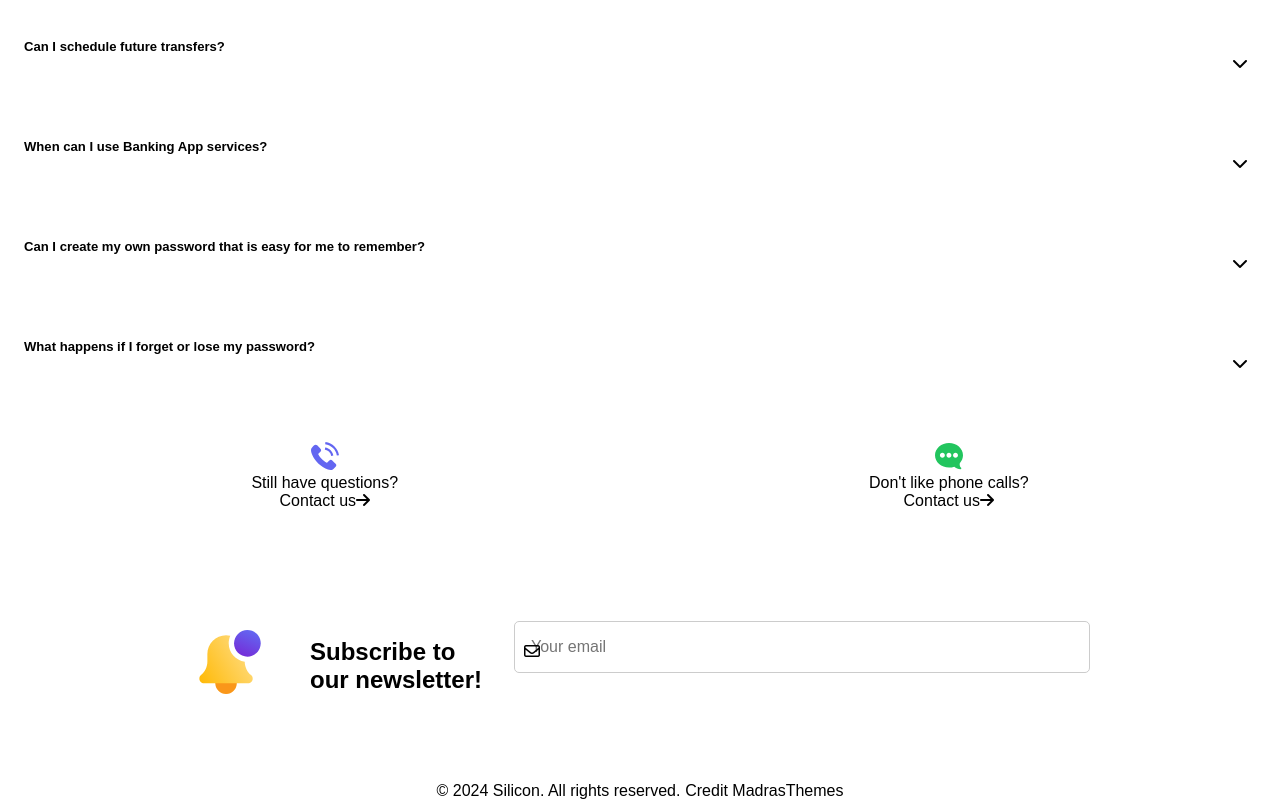
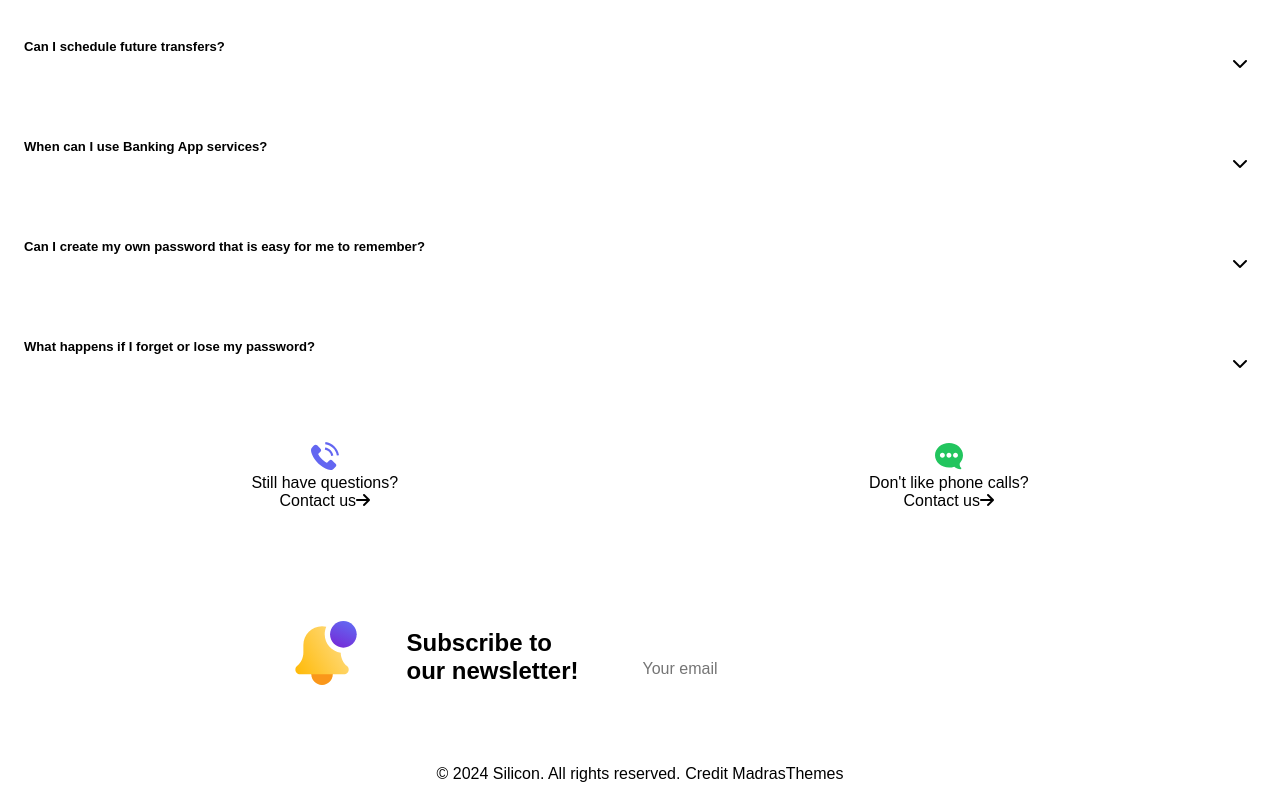
Before and after one commit to jasper-z-blip/React-Silicon, a React (Vite) app in the folder react/: page / in a window 1280 px wide. Shown: the part 2110-2910 px from the top of the page. Built offline with nearby package versions, Linux system fonts and the light colour scheme.

Commit message:
lagt till className i contactpage på input för den stylade subscribe input annars.

```diff
--- a/react/src/components/ContactPage.jsx
+++ b/react/src/components/ContactPage.jsx
@@ -181,7 +181,7 @@ const ConsultationForm = () => {
       <div className="floating-box">
         <h2>Get online consultation</h2>
         <p className='enter-paragraph'>Full name</p>
-        <input
+        <input className='name-input'
           type="text"
           placeholder="Full name"
           {...register('name', { required: 'This field is required.' })}
@@ -189,7 +189,7 @@ const ConsultationForm = () => {
         {errors.name && <p className="error-message">{errors.name.message}</p>}
 
         <p className='enter-paragraph'>E-mail</p>
-        <input
+        <input className='email-input'
           type="email"
           placeholder="E-mail"
           {...register('email', { required: 'This field is required.' })}
@@ -197,7 +197,7 @@ const ConsultationForm = () => {
         {errors.email && <p className="error-message">{errors.email.message}</p>}
 
         <p className='enter-paragraph'>Specialist</p>
-        <input
+        <input className='spec-input'
           type="text"
           placeholder="Specialist"
           {...register('specialist', { required: 'This field is required.' })}
--- a/react/src/components/Questions.jsx
+++ b/react/src/components/Questions.jsx
@@ -13,11 +13,11 @@ const Questions = () => {
     },
     {
       question: "What formats can I download my transaction history in?",
-      answer: "The available formats for downloading transaction history vary, depending on the application or banks specific offerings.",
+      answer: "The available formats for downloading transaction history can vary, depending on the application or banks specific offerings.",
     },
     {
       question: "Can I schedule future transfers?",
-      answer: "Yes, that's possible.",
+      answer: "Yes, it is possible. Log in to your account and go to Transfers. Then you can choose when you want your transfer to be pulled.",
     },
     {
       question: "When can I use Banking App services?",
--- a/react/src/components/Subscribe.jsx
+++ b/react/src/components/Subscribe.jsx
@@ -59,10 +59,8 @@ const Subscribe = () => {
             <h2>Subscribe to<br /> our newsletter!</h2>
           </div>
 
+          <form onSubmit={handleSubscribe}>
             <div className="input-box">
-            <form onSubmit={handleSubscribe}>
-              <div className="input-container">
-                <i className="fa-regular fa-envelope"></i>
               <input
                 className="mail-box"
                 type="email"
@@ -70,13 +68,12 @@ const Subscribe = () => {
                 value={email}
                 onChange={(e) => setEmail(e.target.value)}
               />
-              </div>
               <button className="btn-4" type="submit" disabled={isLoading}>
                 {isLoading ? 'Subscribing...' : isSubscribed ? 'Subscribed' : 'Subscribe'}
               </button>
+            </div>
+            {error && <p id="email-error" className="error-message">{error}</p>}
           </form>
-            {error && <p id="email-error" className="error-message">{error}</p>}
-          </div>
         </div>
       </div>
     </section>
--- a/react/src/css/contact-form.css
+++ b/react/src/css/contact-form.css
@@ -306,7 +306,7 @@ body {
   }
 }
 
-input[type="text"], input[type="email"] {
+.name-input, .email-input, .spec-input {
   width: 100%;
   padding: 1rem;
   margin-bottom: .5rem;
--- a/react/src/css/style.css
+++ b/react/src/css/style.css
@@ -648,12 +648,9 @@ h2 {
 .input-box {
   display: flex;
   align-items: center;
-}
-
-.input-container {
-  position: relative;
-  width: 100%;
-  border-top-right-radius: 0;;
+  text-align: center;
+  border-right: none;
+  border-top-left-radius: .5px;
 }
 
 .input-container i {
@@ -668,9 +665,8 @@ h2 {
   width: 100%;
   padding: 1rem 1rem 1rem 2rem;
   border: 2px solid var(--color-grey300);
-  border-top-left-radius: 0.5rem;
-  border-bottom-left-radius: 0.5rem;
   font-size: 1rem;
+  border-top-left-radius: .5px;
 }
 
 .btn-4 {
```
Lines whose indentation alone changed are shown as unchanged.
